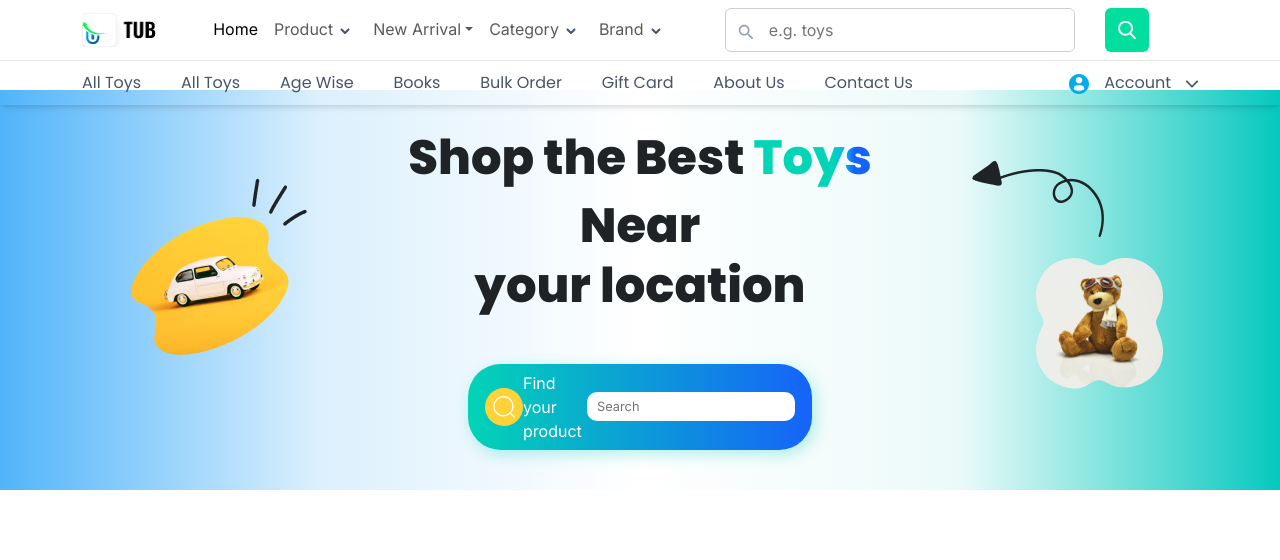
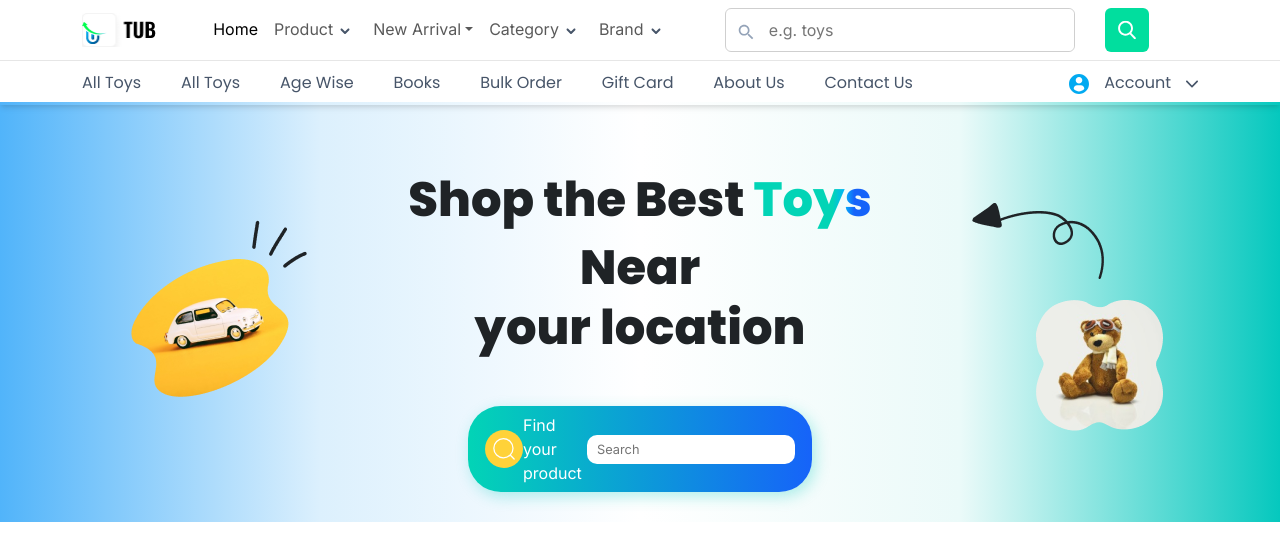
Before and after one commit to BishalAshiq/tub-commerce, a Next.js app: page /home in a window 1280 px wide. Shown: the top 560 px of the page. Built offline with nearby package versions, Linux system fonts and the light colour scheme; a web font is replaced by a local one.

Commit message:
first commit

```diff
--- a/next.config.js
+++ b/next.config.js
@@ -1,6 +1,6 @@
 /** @type {import('next').NextConfig} */
 const nextConfig = {
-  //   output: "export",
+  // output: "export",
 };
 
 module.exports = nextConfig;
--- a/src/assets/css/home.css
+++ b/src/assets/css/home.css
@@ -6,7 +6,6 @@
 }
 
 .banner-full-div {
-  height: 50vh;
   /* filter: blur(148.0087432861328px); */
   background: linear-gradient(
     to right,
@@ -16,6 +15,8 @@
     #ebfaf9,
     #05c8be
   );
+  padding: 30px 0;
+  height: 100%;
   /* background-image: linear-gradient(to right, #51b4fa, white, #05c8be); */
 }
 
@@ -93,9 +94,22 @@
 
 @media only screen and (max-width: 1374px) {
   .full-body {
-    margin-top: 7%;
+    margin-top: 8%;
+  }
+  .banner-full-div {
+    height: 100%;
+    /* filter: blur(148.0087432861328px); */
+    background: linear-gradient(
+      to right,
+      #51b4fa,
+      #dcf0fd,
+      #ffffff,
+      #ebfaf9,
+      #05c8be
+    );
   }
 }
+
 @media only screen and (max-width: 760px) {
   .full-body {
     margin-top: 17%;
```
